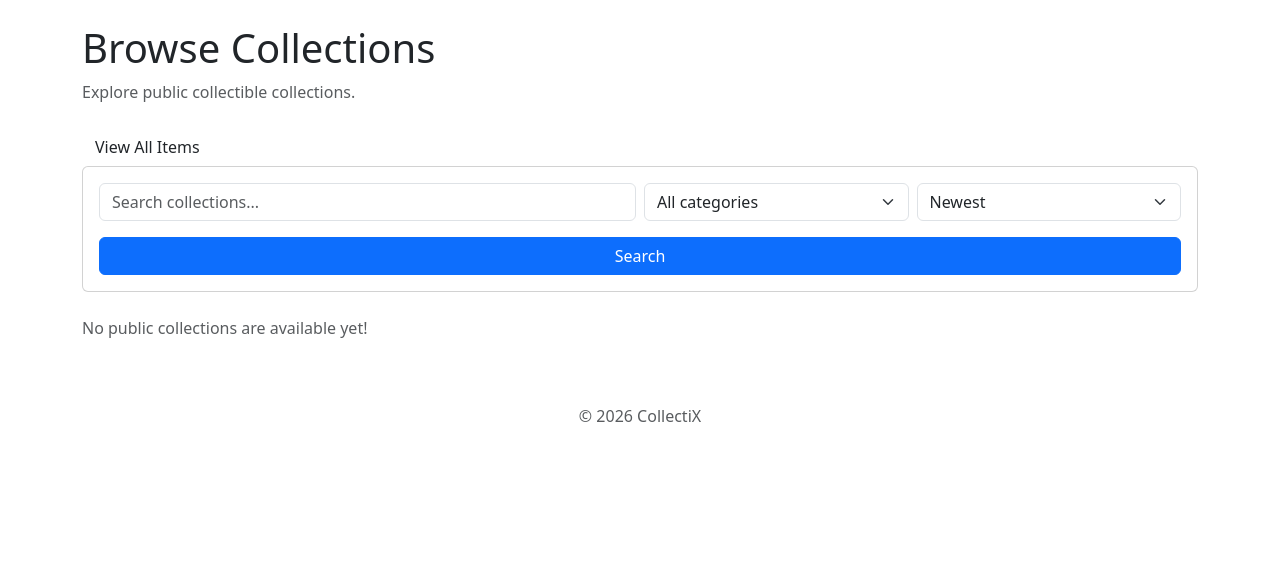
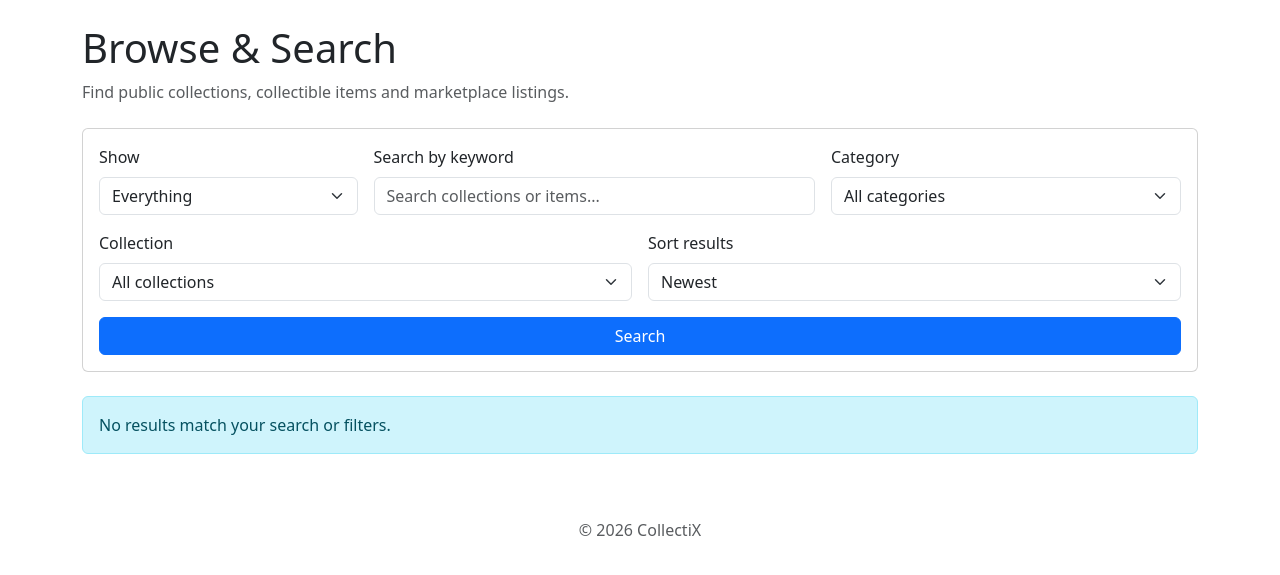
Before and after one commit to 1celatte/CollectiX, a Flask app: page /browse/ in a window 1280 px wide. Shown: the part 56-631 px from the top of the page. Run offline with Flask 3, Linux system fonts and the light colour scheme; data that the repository does not hold is empty.

Commit message:
Complete browse and search page

```diff
--- a/app/browse/routes.py
+++ b/app/browse/routes.py
@@ -1,54 +1,28 @@
 from flask import render_template, request
 from app.browse import browse_bp
 from app.models import Collection, Item, Listing
+from datetime import datetime
 
 #Browse all public collections
 @browse_bp.route("/")
 def browse_page():
-    #Get the keyword from the search box
-    query = request.args.get("q","").strip()
+    #Read user's search and filter choices
+    show = request.args.get("show", "all").strip()
+    query = request.args.get("q", "").strip()
+    category = request.args.get("category", "").strip()
+    collection_id = request.args.get("collection_id", "").strip()
+    sort = request.args.get("sort", "newest").strip()
 
-    #Get the selected category
-    category = request.args.get("category", "").strip()
+    results = []
 
-    #Get the selected sorting option
-    sort = request.args.get("sort", "newest")
+    #Approved collections for collection filter
+    collections = Collection.query.filter_by(
+        status="approved"
+    ).order_by(
+        Collection.name.asc()
+    ).all()
 
-    #Start with approved public collections
-    collections_query = Collection.query.filter_by(
-        status="approved"
-    )
-
-    #Search by collection name
-    if query:
-        collections_query = collections_query.filter(
-            Collection.name.ilike(f"%{query}%")
-        )
-
-    # Filter by category
-    if category:
-        collections_query = collections_query.filter(
-            Collection.category.ilike(category)
-        )
-
-    #Sort the results
-    if sort == "oldest":
-        collections_query = collections_query.order_by(
-            Collection.created_at.asc()
-        )
-    elif sort == "name":
-        collections_query = collections_query.order_by(
-            Collection.name.asc()
-        )
-    else:
-        collections_query = collections_query.order_by(
-            Collection.created_at.desc()
-        )
-
-    #Run the collection query
-    collections = collections_query.all()
-
-    #Get categories from approved collections
+    #Categories are read from the database
     categories = [
         row[0]
         for row in Collection.query.with_entities(
@@ -57,19 +31,166 @@ def browse_page():
             Collection.status == "approved",
             Collection.category.isnot(None)
         ).distinct().order_by(
-            Collection.category
+            Collection.category.asc()
         ).all()
     ]
 
+    #Add collections to results
+    if show in ("all", "collections"):
+        collection_query = Collection.query.filter_by(
+            status="approved"
+        )
+
+        if query:
+            collection_query = collection_query.filter(
+                Collection.name.ilike(f"%{query}%")
+            )
+
+        if category:
+            collection_query = collection_query.filter(
+                Collection.category.ilike(category)
+            )
+
+        for collection in collection_query.all():
+            results.append({
+                "type": "collection",
+                "id": collection.id,
+                "name": collection.name,
+                "category": collection.category,
+                "description": collection.description,
+                "image": collection.image,
+                "collection_name": collection.name,
+                "price": None,
+                "created_at": collection.created_at,
+            })
+
+    #Add collectible items to results
+    if show in ("all", "items"):
+        item_query = Item.query.join(
+            Collection,
+            Item.collection_id == Collection.id
+        ).add_entity(
+            Collection
+        ).filter(
+            Item.status == "approved",
+            Collection.status == "approved"
+        )
+
+        if query:
+            item_query = item_query.filter(
+                Item.name.ilike(f"%{query}%")
+            )
+
+        if category:
+            item_query = item_query.filter(
+                Collection.category.ilike(category)
+            )
+
+        if collection_id:
+            item_query = item_query.filter(
+                Item.collection_id == collection_id
+            )
+
+        for item, collection in item_query.all():
+            results.append({
+                "type": "item",
+                "id": item.id,
+                "name": item.name,
+                "category": collection.category,
+                "description": item.description,
+                "image": item.image,
+                "collection_name": collection.name,
+                "price": None,
+                "created_at": item.created_at,
+            })
+
+    #Add marketplace listings to results
+    if show in ("all", "marketplace"):
+        listing_query = Listing.query.join(
+            Item,
+            Listing.item_id == Item.id
+        ).join(
+            Collection,
+            Item.collection_id == Collection.id
+        ).add_entity(
+            Item
+        ).add_entity(
+            Collection
+        ).filter(
+            Listing.status == "available",
+            Item.status == "approved",
+            Collection.status == "approved"
+        )
+
+        if query:
+            listing_query = listing_query.filter(
+                Item.name.ilike(f"%{query}%")
+            )
+
+        if category:
+            listing_query = listing_query.filter(
+                Collection.category.ilike(category)
+            )
+
+        if collection_id:
+            listing_query = listing_query.filter(
+                Item.collection_id == collection_id
+            )
+
+        for listing, item, collection in listing_query.all():
+            results.append({
+                "type": "marketplace",
+                "id": listing.id,
+                "name": item.name,
+                "category": collection.category,
+                "description": listing.description or item.description,
+                "image": item.image,
+                "collection_name": collection.name,
+                "price": listing.price,
+                "created_at": listing.created_at,
+            })
+
+    #Sort the combined results
+    if sort == "oldest":
+        results.sort(
+            key=lambda result: result["created_at"] or datetime.min
+        )
+    elif sort == "name":
+        results.sort(
+            key=lambda result: (result["name"] or "").lower()
+        )
+    elif sort == "lowest":
+        results.sort(
+            key=lambda result: (
+                result["price"] is None,
+                result["price"] or 0
+            )
+        )
+    elif sort == "highest":
+        results.sort(
+            key=lambda result: (
+                result["price"] is not None,
+                result["price"] or 0
+            ),
+            reverse=True
+        )
+    else:
+        results.sort(
+            key=lambda result: result["created_at"] or datetime.min,
+            reverse=True
+        )
+
     return render_template(
         "browse/browse.html",
-        collections=collections,
+        results=results,
+        show=show,
         query=query,
         category=category,
+        collection_id=collection_id,
         sort=sort,
-        categories=categories
+        categories=categories,
+        collections=collections
     )
-
 
 #Display and search approved collectible items
 @browse_bp.route("/items")
--- a/app/templates/browse/browse.html
+++ b/app/templates/browse/browse.html
@@ -1,38 +1,65 @@
 {% extends "base.html" %}
 
 {% block title %}
-Browse Collections - CollectiX
+Browse & Search - CollectiX
 {% endblock %}
 
 {% block content %}
 
 <!--Page heading-->
-<h1 class="mb-2">Browse Collections</h1>
+<h1 class="mb-2">Browse & Search</h1>
 
 <!--Page description-->
 <p class="text-muted mb-4">
-    Explore public collectible collections.
+    Find public collections, collectible items and marketplace listings.
 </p>
-
-<!--Link with View All Items page-->
-<a href="{{ url_for('browse.browse_items') }}" class="btn btn-primary-4">
-    View All Items
-</a>
 
 <!--Search and filter form-->
 <form method="GET" action="{{ url_for('browse.browse_page') }}" class="card p-3 mb-4">
 
-    <div class="row g-2">
+    <div class="row g-3">
+
+        <!--Choose what to display-->
+        <div class="col-md-3">
+            <label for="show" class="form-label">
+                Show
+            </label>
+
+            <select id="show" name="show" class="form-select">
+                <option value="all" {% if show=="all" %}selected{% endif %}>
+                    Everything
+                </option>
+                <option value="collections" {% if show=="collections" %}selected{% endif %}>
+                    Collections
+                </option>
+
+                <option value="items" {% if show=="items" %}selected{% endif %}>
+                    Items
+                </option>
+
+                <option value="marketplace" {% if show=="marketplace" %}selected{% endif %}>
+                    Marketplace Listings
+                </option>
+            </select>
+        </div>
 
         <!--search by keyword-->
-        <div class="col-md-6">
-            <input type="text" name="q" class="form-control" placeholder="Search collections..." value="{{ query }}">
+        <div class="col-md-5">
+            <label for="keyword" class="form-label">
+                Search by keyword
+            </label>
+
+            <input id="keyword" type="text" name="q" class="form-control" placeholder="Search collections or items..."
+                value="{{ query }}">
         </div>
 
         <!--Filter by category-->
-        <div class="col-md-3">
-            <select name="category" class="form-select">
+        <div class="col-md-4">
+            <label for="category" class="form-label">
+                Category
+            </label>
 
+            <select id="category" name="category" class="form-select">
                 <option value="">All categories</option>
 
                 {% for category_option in categories %}
@@ -44,10 +71,32 @@ Browse Collections - CollectiX
             </select>
         </div>
 
+        <!--Filter by collection-->
+        <div class="col-md-6">
+            <label for="collection_id" class="form-label">
+                Collection
+            </label>
+
+            <select id="collection_id" name="collection_id" class="form-select">
+                <option value="" {% if not collection_id %}selected{% endif %}>
+                    All collections
+                </option>
+
+                {% for collection in collections %}
+                <option value="{{ collection.id }}" {% if collection_id|string == collection.id|string %}selected{% endif %}>
+                    {{ collection.name }}
+                </option>
+                {% endfor %}
+            </select>
+        </div>
+
         <!--Sort results-->
-        <div class="col-md-3">
-            <select name="sort" class="form-select">
+        <div class="col-md-6">
+            <label for="sort" class="form-label">
+                Sort results
+            </label>
 
+            <select id="sort" name="sort" class="form-select">
                 <option value="newest" {% if sort=="newest" %}selected{% endif %}>
                     Newest
                 </option>
@@ -60,6 +109,13 @@ Browse Collections - CollectiX
                     Name A-Z
                 </option>
 
+                <option value="lowest" {% if sort=="lowest" %}selected{% endif %}>
+                    Lowest Price
+                </option>
+
+                <option value="highest" {% if sort=="highest" %}selected{% endif %}>
+                    Highest Price
+                </option>
             </select>
         </div>
 
@@ -72,38 +128,69 @@ Browse Collections - CollectiX
 
 </form>
 
-<!--Collection results-->
+<!--Search results-->
 <div class="row g-4">
 
     <!--Check whether collections exist or not-->
-    {% if collections%}
+    {% if results %}
 
     <!--Display every collection-->
-    {% for collection in collections %}
+    {% for result in results %}
 
-    <div class="col-md-4">
+    <div class="col-md-6 col-lg-4">
         <div class="card h-100 shadow-sm">
 
             <div class="card-body">
 
-                <!--Collection name-->
-                <h5 class="card-title">
-                    {{ collection.name }}
+                <!--Result type-->
+                {% if result.type == "collection" %}
+                <span class="badge bg-primary">
+                    Collection
+                </span>
+                {% elif result.type == "item" %}
+                <span class="badge bg-success">
+                    Item
+                </span>
+                {% else %}
+                <span class="badge bg-warning text-dark">
+                    Marketplace Listing
+                </span>
+                {% endif %}
+
+                <!--Result name-->
+                <h5 class="card-title mt-2">
+                    {{ result.name }}
                 </h5>
 
-                <!--Collection description-->
-                <p class="card-text">
-                    {{ collection.description }}
+                <!--Category-->
+                <p class="text-muted">
+                    Category: {{ result.category }}
                 </p>
 
-                <!--Collection category-->
+                <!--Collection name for items and listings-->
+                {% if result.type != "collection" %}
                 <p class="text-muted">
-                    Category: {{ collection.category }}
+                    Collection: {{ result.collection_name }}
                 </p>
+                {% endif %}
+
+                <!--Description-->
+                <p class="card-text">
+                    {{ result.description or
+                    "No description available." }}
+                </p>
+
+                <!--Price for marketplace listing-->
+                {% if result.price is not none %}
+                <p class="fw-bold text-success">
+                    Price: RM
+                    {{ "%.2f"|format(result.price) }}
+                </p>
+                {% endif %}
 
                 <!--Temporary details button-->
                 <a href="#" class="btn btn-outline-primary">
-                    View Collection
+                    View Details
                 </a>
 
             </div>
@@ -118,9 +205,9 @@ Browse Collections - CollectiX
 
     <!--Message when no collections exist-->
     <div class="col-12">
-        <p class="text-muted">
-            No public collections are available yet!
-        </p>
+        <div class="alert alert-info">
+            No results match your search or filters.
+        </div>
     </div>
 
     {% endif %}
```
